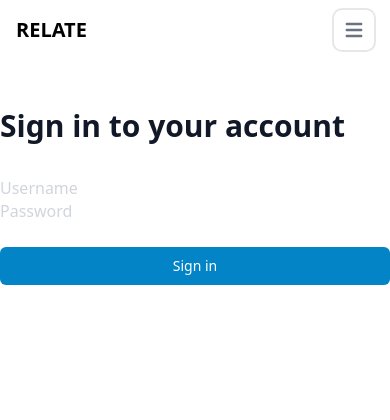
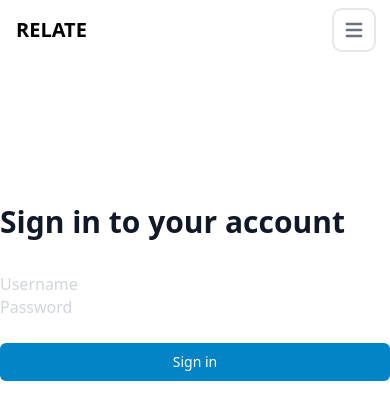
Before and after one commit to CreedTech/relate, a React (Create React App) app in the folder frontend/: page /login in a window 390 px wide. Both pictures are taken after a click on the button "Open main menu". Shown: the top 420 px of the page. Built offline with nearby package versions, Linux system fonts and the light colour scheme.

Commit message:
fix: fixed navbar toggle issue

```diff
--- a/frontend/src/components/Navbar.tsx
+++ b/frontend/src/components/Navbar.tsx
@@ -1,9 +1,15 @@
-import React, { useContext } from "react";
+import React, { useContext, useState } from "react";
 import { Link, Outlet } from "react-router-dom";
 import { AuthContext } from "../contexts/AuthContext";
 
 export function Navbar() {
     const { user, logout } = useContext(AuthContext);
+    const [isMobileMenuOpen, setIsMobileMenuOpen] = useState(false);
+
+    const toggleMobileMenu = () => {
+        setIsMobileMenuOpen(!isMobileMenuOpen);
+    };
+
     return (
         <>
             <nav className="bg-white border-gray-200 px-4 sm:px-6 py-2.5 rounded dark:bg-gray-800">
@@ -15,6 +21,7 @@ export function Navbar() {
                     </Link>
                     <button
                         data-collapse-toggle="mobile-menu"
+                        onClick={toggleMobileMenu}
                         type="button"
                         className="inline-flex items-center p-2 ml-3 text-sm text-gray-500 rounded-lg md:hidden hover:bg-gray-100 focus:outline-none focus:ring-2 focus:ring-gray-200 dark:text-gray-400 dark:hover:bg-gray-700 dark:focus:ring-gray-600"
                         aria-controls="mobile-menu"
@@ -46,7 +53,7 @@ export function Navbar() {
                             ></path>
                         </svg>
                     </button>
-                    <div className="hidden w-full md:block md:w-auto" id="mobile-menu">
+                    <div className={`w-full md:block md:w-auto ${isMobileMenuOpen ? " block" : "hidden"}`} id="mobile-menu">
                     <ul className="flex flex-col mt-4 md:flex-row md:space-x-8 md:mt-0 md:text-sm md:font-medium">
                         <li>
                             <Link
@@ -77,7 +84,7 @@ export function Navbar() {
                     </ul>
                 </div>
             </div>
-            </nav>
+        </nav >
             <div className="max-w-5xl mx-auto py-6">
                 <Outlet />
             </div>
```
Lines whose indentation alone changed are shown as unchanged.
